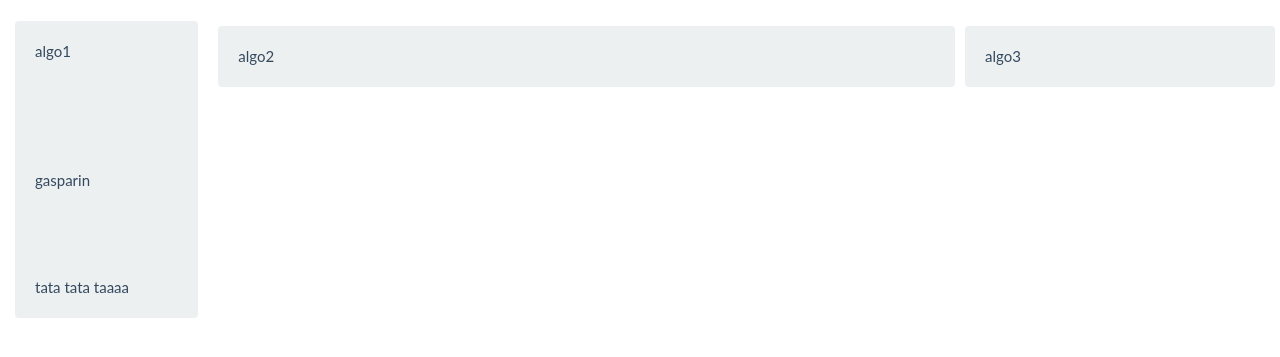
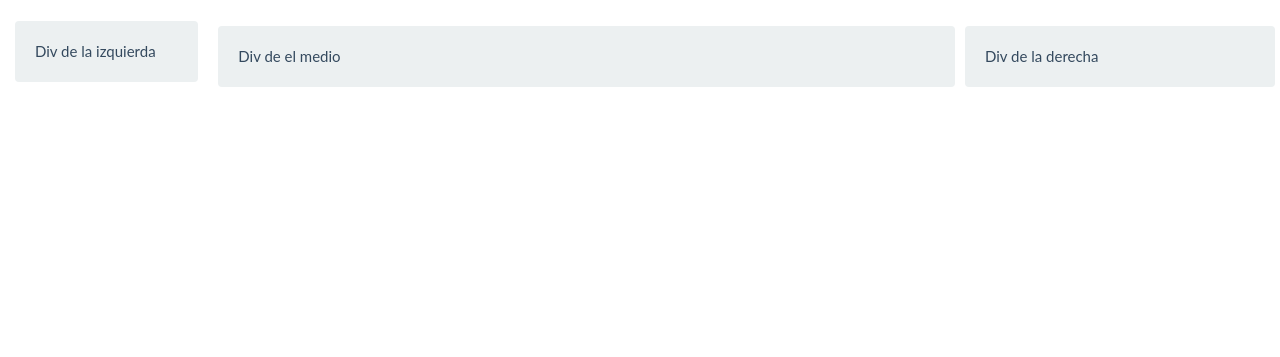
Before and after one commit to paylolomar/spoology, a PHP site: page /home.php in a window 1280 px wide. Shown: the part 60-417 px from the top of the page. Run offline with PHP 8.4, Linux system fonts and the light colour scheme; some libraries are stand-ins or nearby versions.

Commit message:
indicando

```diff
--- a/home.php
+++ b/home.php
@@ -16,18 +16,18 @@
   <div class="row">
      <div  id="opciones" class="col-lg-2">
        <div  class="well well2">
-          algo1
-          <br><br><br><br><br><br>gasparin <br><br><br><br><br>tata tata taaaa
+          Div de la izquierda
+
        </div>
      </div>
      <div style="padding: 5px;" id="contenido" class="col-lg-7">
        <div class="well">
-          algo2
+          Div de el medio
        </div>
      </div>
      <div style="padding: 5px;" id="pendientes" class="col-lg-3">
        <div class="well">
-          algo3
+          Div de la derecha
        </div>
      </div>
   </div>
```
